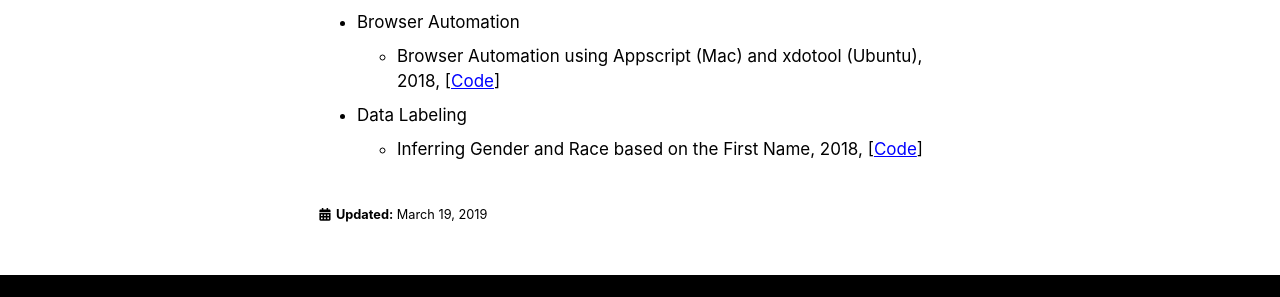
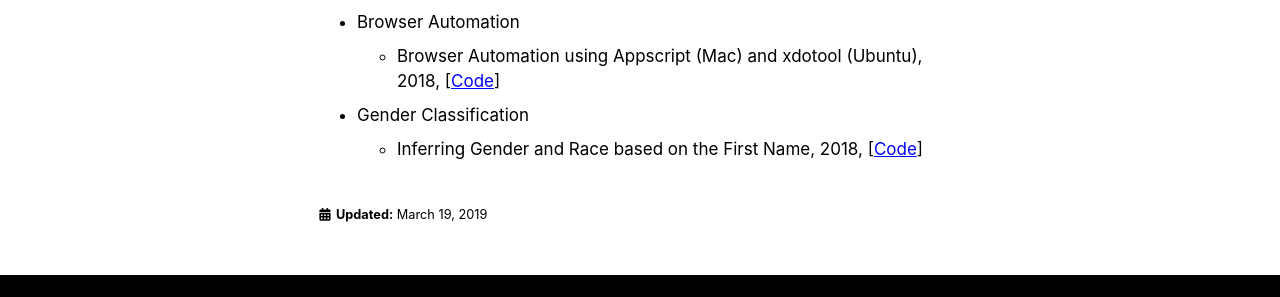
Before and after one commit to jonghkim/jonghkim.github.io, a Jekyll site: the page built from _pages/project.md, in a window 1280 px wide and 900 px high, scrolled down 735 px. Shown: the part 504-801 px from the top of the window. Built offline with Jekyll 4.4.1, drawn with Linux system fonts in a browser that asks for light colours; nearby versions of some CDN libraries.

Commit message:
project updated

```diff
--- a/_pages/project.md
+++ b/_pages/project.md
@@ -25,5 +25,5 @@ last_modified_at: 2019-03-19
     - Implementing Various Time Series Forecasting Models with Deep Learning Techniques, 2018, [[Code](https://github.com/jonghkim/financial-time-series-prediction-v2)]
 - Browser Automation
     - Browser Automation using Appscript (Mac) and xdotool (Ubuntu), 2018, [[Code](https://github.com/jonghkim/browser-automation-beyond-firewall)]
-- Data Labeling
+- Gender Classification
     - Inferring Gender and Race based on the First Name, 2018, [[Code](https://github.com/jonghkim/inferring-gender-race-by-US-name)]
```
